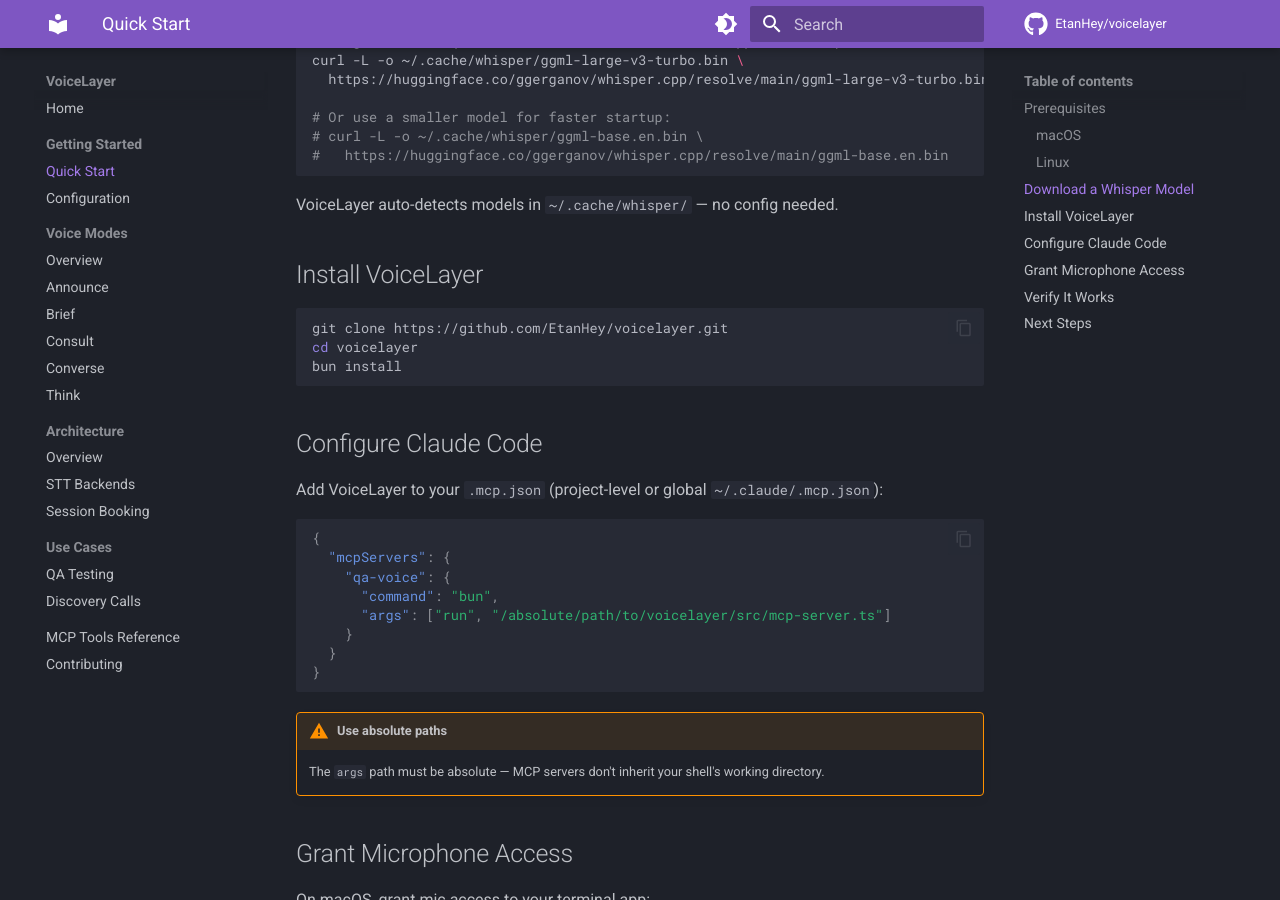
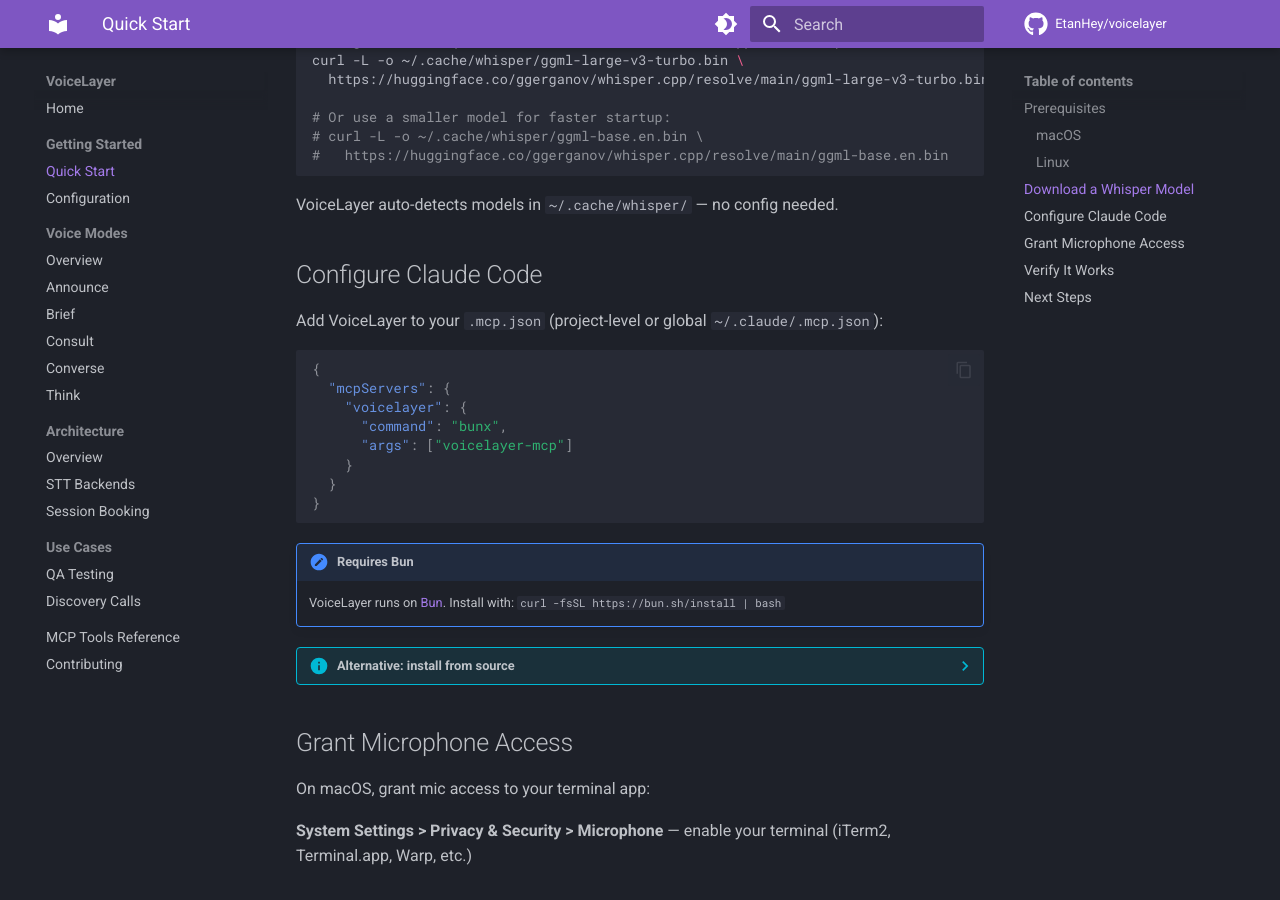
Before and after one commit to EtanHey/voicelayer, an MkDocs documentation site: the page built from docs/getting-started/quickstart.md, in a window 1280 px wide and 900 px high, scrolled down 973 px. Built offline with MkDocs 1.6.1 and Material for MkDocs 9.7.7, drawn with Linux system fonts in a browser that asks for light colours; comment, search, counter and statistics services are not loaded.

Commit message:
feat: publish voicelayer-mcp v1.0.0 to npm (C5)
- Add shebang line to mcp-server.ts for bunx bin execution
- Add files field to package.json to control npm tarball contents
- Add engines.bun, typecheck script, model-context-protocol keyword
- Update README, CLAUDE.md, and docs to use `bunx voicelayer-mcp` as
  primary install method with git clone as alternative
- Change MCP config key from "qa-voice" to "voicelayer" in docs

Resolves C5 (launch blocker): `bunx voicelayer-mcp` now works.
Package live at https://www.npmjs.com/package/voicelayer-mcp

Co-Authored-By: Claude Opus 4.6 <noreply@anthropic.com>

````diff
--- a/docs/getting-started/quickstart.md
+++ b/docs/getting-started/quickstart.md
@@ -51,14 +51,6 @@ curl -L -o ~/.cache/whisper/ggml-large-v3-turbo.bin \
 
 VoiceLayer auto-detects models in `~/.cache/whisper/` — no config needed.
 
-## Install VoiceLayer
-
-```bash
-git clone https://github.com/EtanHey/voicelayer.git
-cd voicelayer
-bun install
-```
-
 ## Configure Claude Code
 
 Add VoiceLayer to your `.mcp.json` (project-level or global `~/.claude/.mcp.json`):
@@ -66,15 +58,36 @@ Add VoiceLayer to your `.mcp.json` (project-level or global `~/.claude/.mcp.json
 ```json
 {
   "mcpServers": {
-    "qa-voice": {
-      "command": "bun",
-      "args": ["run", "/absolute/path/to/voicelayer/src/mcp-server.ts"]
+    "voicelayer": {
+      "command": "bunx",
+      "args": ["voicelayer-mcp"]
     }
   }
 }
 ```
 
-!!! warning "Use absolute paths"
+!!! note "Requires Bun"
+    VoiceLayer runs on [Bun](https://bun.sh). Install with: `curl -fsSL https://bun.sh/install | bash`
+
+??? info "Alternative: install from source"
+    ```bash
+    git clone https://github.com/EtanHey/voicelayer.git
+    cd voicelayer && bun install
+    ```
+
+    Then use this MCP config:
+
+    ```json
+    {
+      "mcpServers": {
+        "voicelayer": {
+          "command": "bun",
+          "args": ["run", "/absolute/path/to/voicelayer/src/mcp-server.ts"]
+        }
+      }
+    }
+    ```
+
     The `args` path must be absolute — MCP servers don't inherit your shell's working directory.
 
 ## Grant Microphone Access
````
Also changed, not shown: CLAUDE.md (+23 -5 lines), README.md (+29 -8 lines), docs/index.md (+3 -5 lines), package.json (+15 -4 lines), 1 other file.
